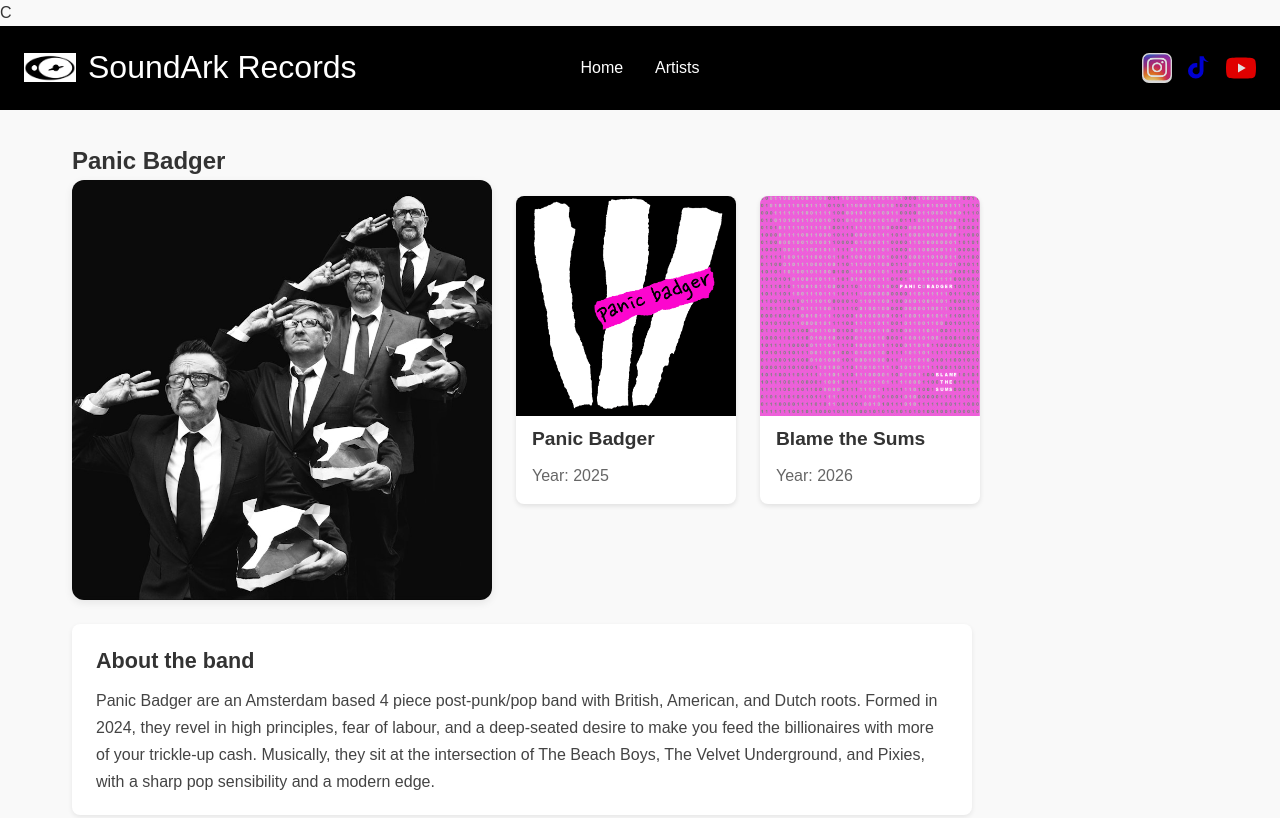
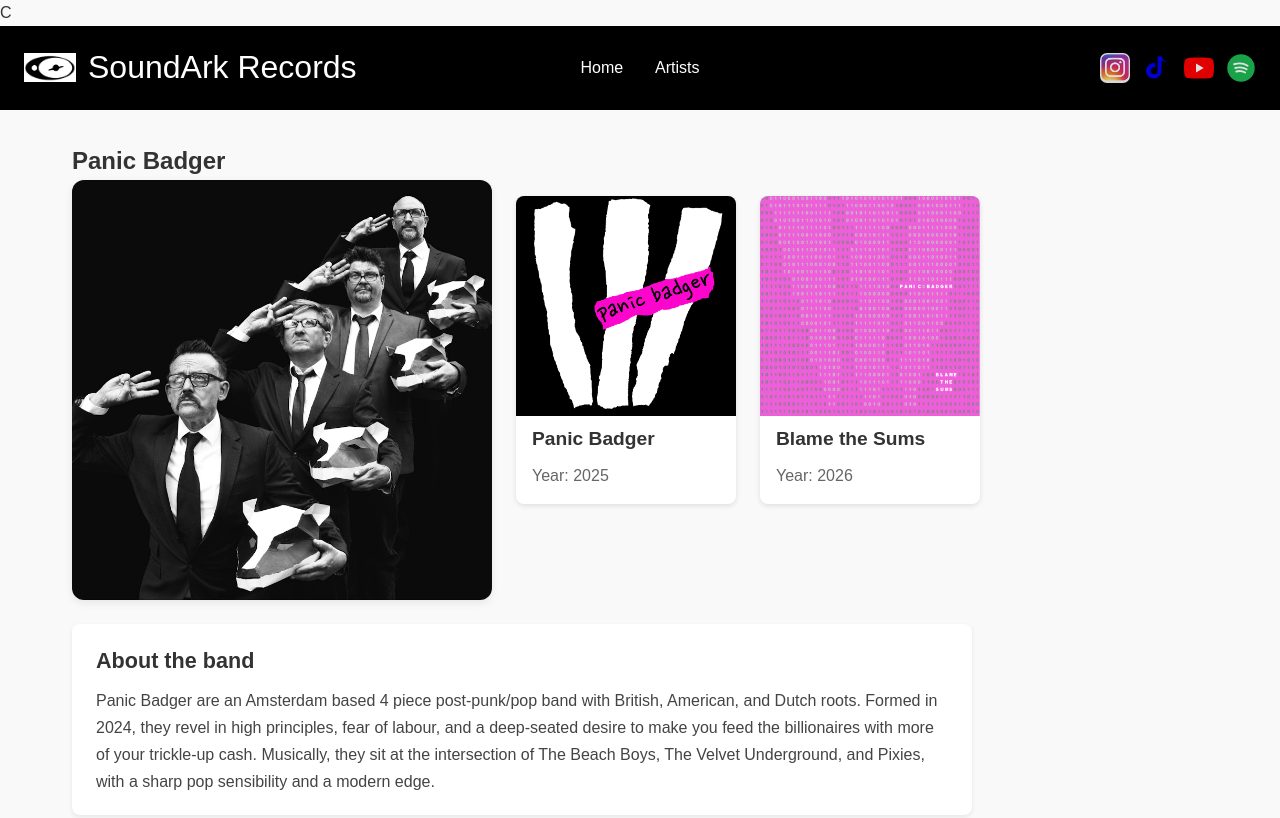
Before and after one commit to clarke736-droid/soundark-records, a plain HTML site: page PanicBadger.html in a window 1280 px wide. Shown: the top 818 px of the page. Drawn offline with Linux system fonts and the light colour scheme.

Commit message:
PB Page - added spotify icon

```diff
--- a/PanicBadger.html
+++ b/PanicBadger.html
@@ -54,6 +54,12 @@
                     <path fill="#FFFFFF" d="m9.6 15.6 6.2-3.6-6.2-3.6v7.2Z"/>
                 </svg>
             </a>
+            <a class="social-link spotify-link" href="https://open.spotify.com/artist/4z9DAFRjHUQX3575PdHx6z?si=danpQzdDTv6I-KbLOvPcPg" target="_blank" rel="noopener noreferrer" aria-label="Listen to Panic Badger on Spotify">
+                <svg viewBox="0 0 24 24" aria-hidden="true">
+                    <circle cx="12" cy="12" r="11" fill="#1DB954"/>
+                    <path d="M6.5 9c3.4-1 7.7-.7 10.8 1.2M7.4 12c2.8-.8 6.5-.5 9.1 1M8.2 14.8c2.2-.6 5.1-.3 7.1.8" fill="none" stroke="#FFFFFF" stroke-linecap="round" stroke-width="1.5"/>
+                </svg>
+            </a>
         </div>
     </header>
 
--- a/Styles/styles.css
+++ b/Styles/styles.css
@@ -98,7 +98,8 @@ nav ul li a:hover {
 }
 
 .tiktok-link svg,
-.youtube-link svg {
+.youtube-link svg,
+.spotify-link svg {
     width: 30px;
     height: 30px;
     display: block;
```
